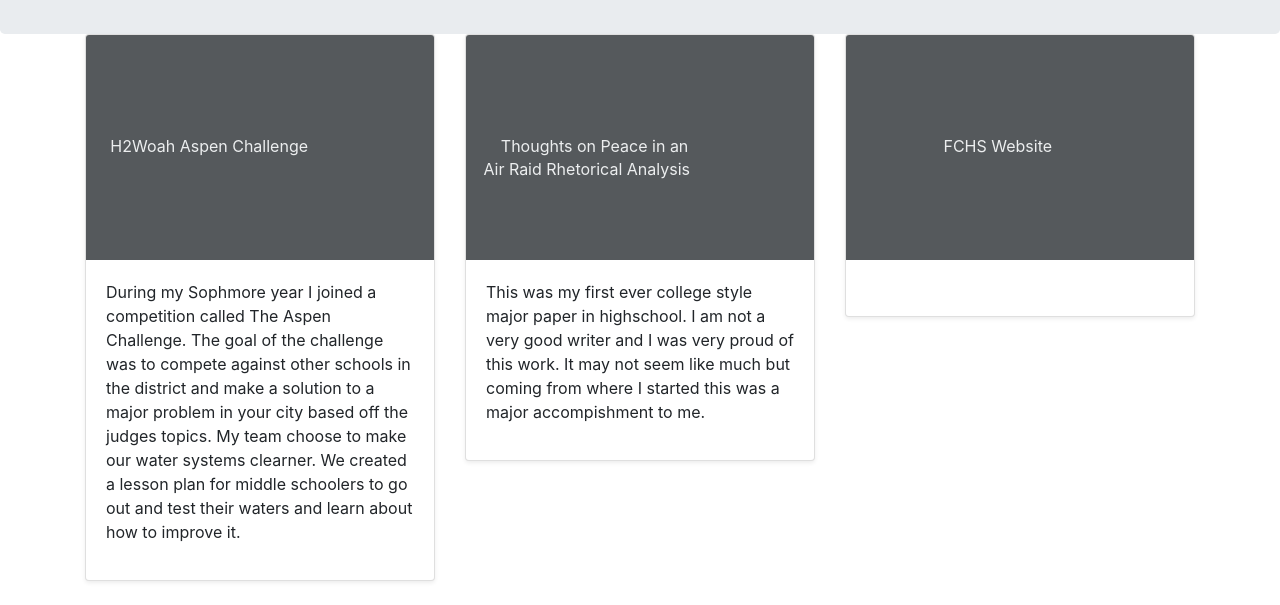
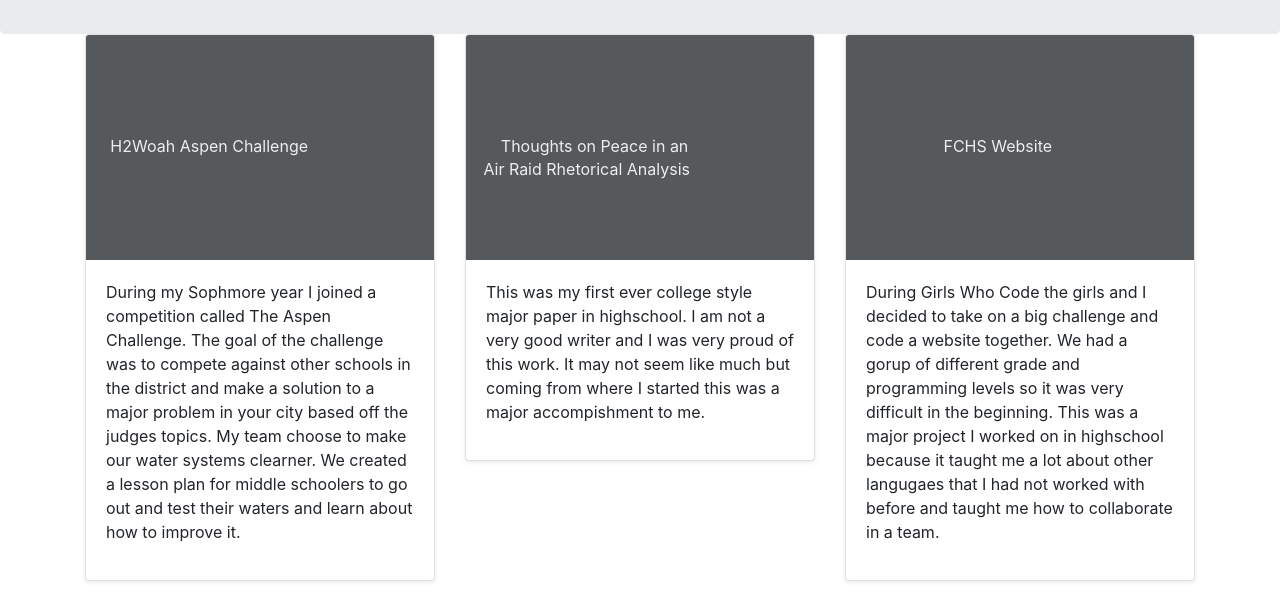
Before and after one commit to ErinSmith17/Portfolio_website, a plain HTML site: page index.html in a window 1280 px wide. Shown: the part 629-1234 px from the top of the page. Drawn offline with nearby package versions, Linux system fonts and the light colour scheme.

Commit message:
adding more descriptions

```diff
--- a/index.html
+++ b/index.html
@@ -83,7 +83,7 @@
                 <div class="card mb-4 shadow-sm">
                   <svg class="bd-placeholder-img card-img-top" width="100%" height="225" xmlns="http://www.w3.org/2000/svg" preserveAspectRatio="xMidYMid slice" focusable="false" role="img" aria-label="Placeholder: Thumbnail"><title>Placeholder</title><rect width="100%" height="100%" fill="#55595c"></rect><text x="28%" y="50%" fill="#eceeef" dy=".3em">FCHS Website</text></svg>
                   <div class="card-body">
-                    <p class="card-text"></p>
+                    <p class="card-text">During Girls Who Code the girls and I decided to take on a big challenge and code a website together. We had a gorup of different grade and programming levels so it was very difficult in the beginning. This was a major project I worked on in highschool because it taught me a lot about other langugaes that I had not worked with before and taught me how to collaborate in a team.</p>
                     <div class="d-flex justify-content-between align-items-center">
                     </div>
                   </div>
```
